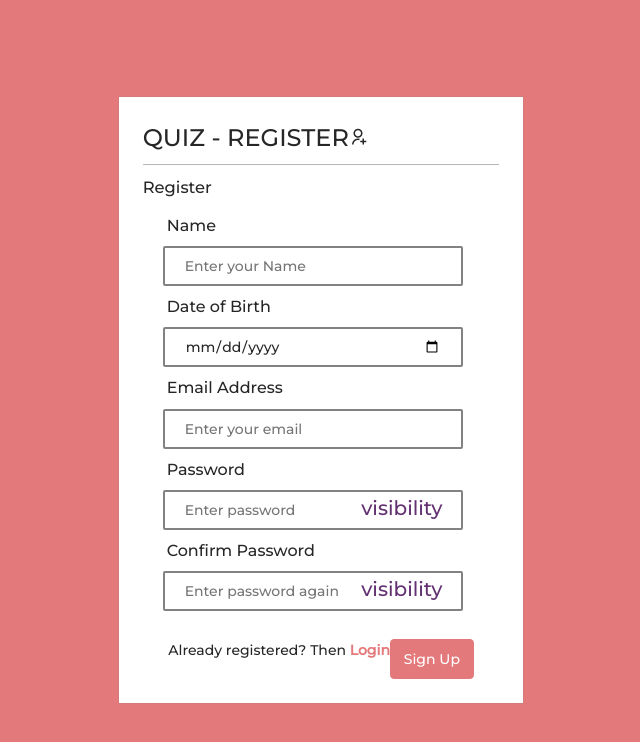
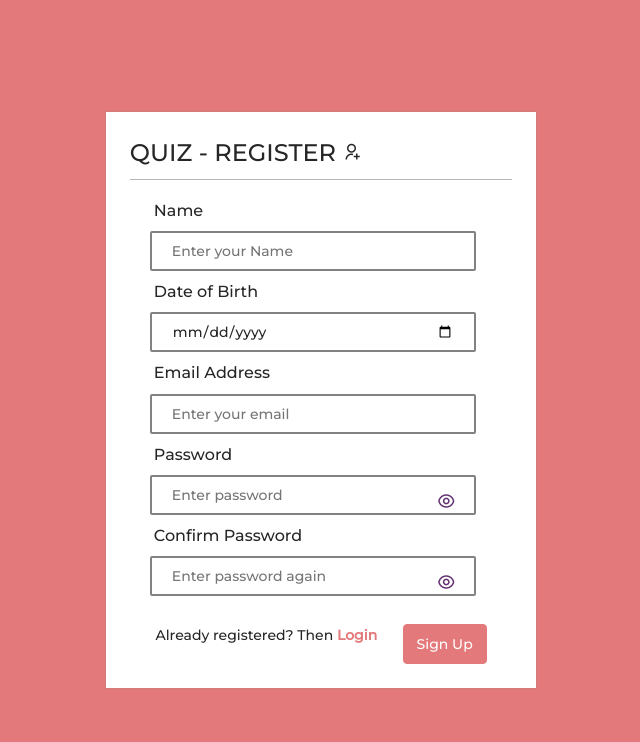
Before and after one commit to reddy162002/KnowledgeQuiz, a React (Create React App) app in the folder Downloads/Quiz-Application-main/Quiz-Application-main/client/: page /register in a window 1280 px wide. Shown: the top 742 px of the page, without its empty margins (319-959 px from the left). Built offline with nearby package versions, Linux system fonts and the light colour scheme; no server answers.

Commit message:
css changes

```diff
--- a/Downloads/Quiz-Application-main/Quiz-Application-main/client/src/components/DynamicForm/dynamicForm.jsx
+++ b/Downloads/Quiz-Application-main/Quiz-Application-main/client/src/components/DynamicForm/dynamicForm.jsx
@@ -109,7 +109,20 @@ const DynamicForm = ({
                         : undefined
                     }
                   />
-                {inputType === "password" && (
+                  {inputType === "password" && (
+  <span
+    className={Styles.togglePassword}
+    onClick={() => togglePasswordVisibility(key)}>
+    <span
+      style={{ fontSize: "2.5vh", color:"#633172" }}>
+      {passwordVisibility[key]
+        ? <i className="ri-eye-close-line"></i>
+        : <i className="ri-eye-line"></i>}
+    </span>
+  </span>
+)}
+
+                {/* {inputType === "password" && (
                   <span
                     className={Styles.togglePassword}
                     onClick={() => togglePasswordVisibility(key)}>
@@ -121,7 +134,7 @@ const DynamicForm = ({
                         : "visibility"}
                     </span>
                   </span>
-                )}
+                )} */}
               </>
           </div>
         );
--- a/Downloads/Quiz-Application-main/Quiz-Application-main/client/src/components/Modal/modal.jsx
+++ b/Downloads/Quiz-Application-main/Quiz-Application-main/client/src/components/Modal/modal.jsx
@@ -104,8 +104,20 @@ const Modal = ({
             <></>
           )}
           {onClose ? (
+            // <span
+            //   className="material-symbols-rounded"
+            //   style={{
+            //     fontSize: "3vh",
+            //     cursor: "pointer",
+            //     zIndex: 1000,
+            //     justifySelf: "end",
+            //   }}
+            //   onClick={onClose}
+            // >
+            //   close
+            // </span>
             <span
-              className="material-symbols-rounded"
+  className="ri-close-line"
   style={{
     fontSize: "3vh",
     cursor: "pointer",
@@ -113,9 +125,8 @@ const Modal = ({
     justifySelf: "end",
   }}
   onClick={onClose}
-            >
-              close
-            </span>
+></span>
+
           ) : (
             <></>
           )}
--- a/Downloads/Quiz-Application-main/Quiz-Application-main/client/src/pages/common/Register/index.js
+++ b/Downloads/Quiz-Application-main/Quiz-Application-main/client/src/pages/common/Register/index.js
@@ -95,13 +95,12 @@ function Register() {
       <div className="card w-400 p-3 bg-white">
         <div className="flex flex-col">
           <h1 className="text-2xl">
-            QUIZ - REGISTER<i className="ri-user-add-line"></i>
+            QUIZ - REGISTER <i className="ri-user-add-line"></i>
           </h1>
           <div className="divider"></div>
           <form onSubmit={handleRegister}>
-            <h3> Register </h3>
             <DynamicForm {...formProps} />
-            <div style={{ display: "flex", justifyContent: "space-between", margin: "3vh 2vw 0vh 2vw" }}>
+            <div style={{ display: "flex", gap:"2vw", margin: "3vh 2vw 0vh 2vw" }}>
               <p className="forgot-password text-right">
                 Already registered? Then <a style={{ color: "white", fontWeight: "900", textDecoration: "none" }} href="/login">Login</a>
               </p>
```
Lines whose indentation alone changed are shown as unchanged.
